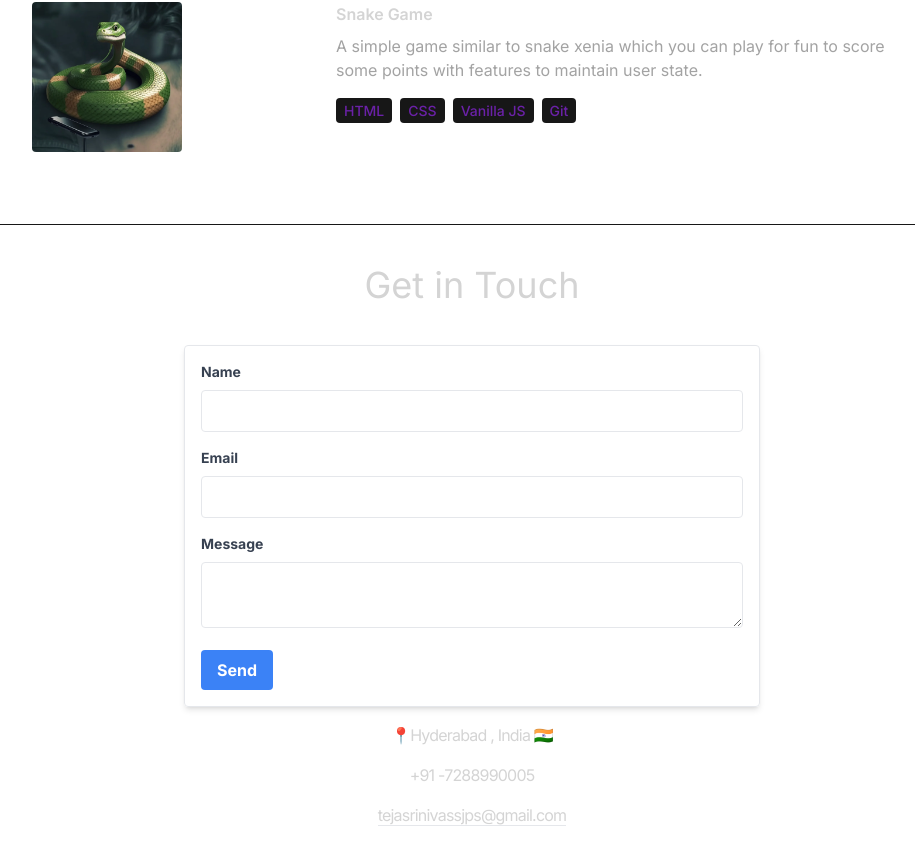
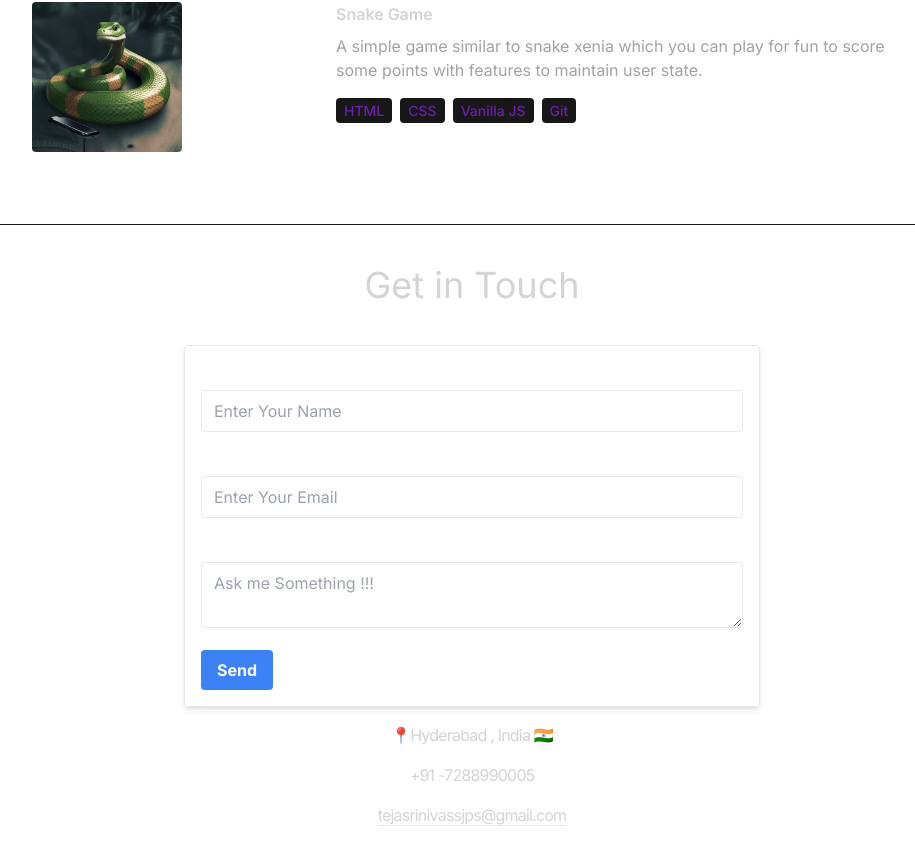
Before and after one commit to devTejaSrinivas/react-portfolio, a React (Vite) app: page / in a window 1280 px wide. Shown: the part 3786-4650 px from the top of the page, without its empty margins (168-1083 px from the left). Built offline with nearby package versions, Linux system fonts and the light colour scheme.

Commit message:
Improved the Contact Form section

```diff
--- a/src/components/ContactForm.jsx
+++ b/src/components/ContactForm.jsx
@@ -33,7 +33,7 @@ const ContactForm = () => {
     >
       <div className="mb-4">
         <label
-          className="block text-gray-700 text-sm font-bold mb-2"
+          className="block text-white text-sm font-bold mb-2"
           htmlFor="name"
         >
           Name
@@ -43,13 +43,14 @@ const ContactForm = () => {
           name="name"
           value={formData.name}
           onChange={handleChange}
-          className="w-full px-3 py-2 border rounded"
+          className="w-full px-3 py-2 border rounded text-black"
+          placeholder="Enter Your Name"
           required
         />
       </div>
       <div className="mb-4">
         <label
-          className="block text-gray-700 text-sm font-bold mb-2"
+          className="block text-white text-sm font-bold mb-2"
           htmlFor="email"
         >
           Email
@@ -59,13 +60,14 @@ const ContactForm = () => {
           name="email"
           value={formData.email}
           onChange={handleChange}
-          className="w-full px-3 py-2 border rounded"
+          className="w-full px-3 py-2 border rounded text-black"
+          placeholder="Enter Your Email"
           required
         />
       </div>
       <div className="mb-4">
         <label
-          className="block text-gray-700 text-sm font-bold mb-2"
+          className="block text-white text-sm font-bold mb-2"
           htmlFor="message"
         >
           Message
@@ -74,7 +76,8 @@ const ContactForm = () => {
           name="message"
           value={formData.message}
           onChange={handleChange}
-          className="w-full px-3 py-2 border rounded"
+          className="w-full px-3 py-2 border rounded text-black"
+          placeholder="Ask me Something !!!"
           required
         />
       </div>
```
